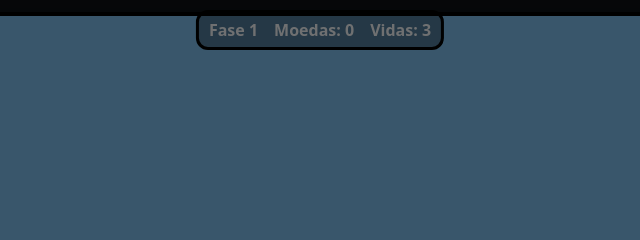
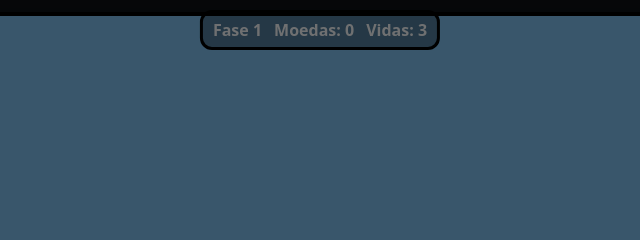
Before and after one commit to thaaismoura/JumpQuest, a plain HTML site: page index.html in a window 1280 px wide. Shown: the top 240 px of the page, 320-960 px from the left. Drawn offline with Linux system fonts and the light colour scheme.

Commit message:
Update style.css

```diff
--- a/style.css
+++ b/style.css
@@ -1,45 +1,31 @@
-:root {
-  --bg: #0e1116;
-  --ui: #10151b;
-  --fg: #f8fafc;
-  --accent: #22c55e;
-  --panel: #1f2937;
+:root{
+  --bg:#0e1116; --ui:#10151b; --fg:#f8fafc; --accent:#22c55e;
+}
+*{box-sizing:border-box}
+html,body{height:100%;margin:0;background:var(--bg);color:var(--fg);font-family:system-ui,Segoe UI,Roboto,Arial,sans-serif}
+#game-root{position:relative;min-height:100vh;display:grid;place-items:center;padding:12px}
+canvas{width:100%;max-width:980px;border:4px solid #000;border-radius:16px;background:#7ec0ee;image-rendering:pixelated;box-shadow:0 10px 30px rgba(0,0,0,.45)}
+
+#hud{
+  position:absolute;top:10px;left:50%;transform:translateX(-50%);
+  display:flex;gap:12px;background:rgba(0,0,0,.35);
+  border:3px solid #000;border-radius:12px;padding:6px 10px;font-weight:800
 }
 
-* { box-sizing: border-box; }
-html, body { height: 100%; margin: 0; background: var(--bg); color: var(--fg); font-family: system-ui, -apple-system, Segoe UI, Roboto, Arial, sans-serif; }
+.overlay{position:absolute;inset:0;display:none;align-items:center;justify-content:center;background:rgba(0,0,0,.55)}
+.overlay.show{display:flex}
+.card{background:var(--ui);border:3px solid #000;border-radius:16px;padding:22px;min-width:260px;text-align:center}
+.card h1{margin:0 0 8px}
+.card button{background:var(--accent);color:#000;border:3px solid #000;border-radius:10px;padding:8px 16px;font-weight:800;cursor:pointer}
+.card .row{display:inline-flex;gap:8px;align-items:center;margin-top:10px;color:#cbd5e1}
 
-#game-root { position: relative; min-height: 100vh; display: grid; place-items: center; padding: 12px; }
-canvas { width: 100%; max-width: 980px; border: 4px solid #000; border-radius: 16px; background: #7ec0ee; image-rendering: pixelated; box-shadow: 0 10px 30px rgba(0,0,0,.45); }
-
-/* HUD */
-#hud {
-  position: absolute; top: 10px; left: 50%; transform: translateX(-50%);
-  display: flex; gap: 16px; background: rgba(0,0,0,.35);
-  border: 3px solid #000; border-radius: 12px; padding: 6px 10px; font-weight: 700;
+#touch{
+  position:fixed;inset:auto 0 16px 0;display:grid;grid-template-columns:1fr 1fr;gap:14px;
+  max-width:980px;width:100%;margin:0 auto;padding:0 12px;pointer-events:none
 }
-
-/* Overlay início / vitória / game over */
-.overlay {
-  position: absolute; inset: 0; display: none; align-items: center; justify-content: center;
-  background: rgba(0,0,0,.55);
+#touch button{
+  pointer-events:auto;user-select:none;background:rgba(0,0,0,.35);color:#fff;border:3px solid #000;
+  border-radius:14px;padding:14px;font-size:22px;font-weight:900
 }
-.overlay.show { display: flex; }
-.card {
-  background: var(--ui); border: 3px solid #000; border-radius: 16px; padding: 22px; min-width: 260px; text-align: center;
-}
-.card h1 { margin: 0 0 8px; }
-.card button { background: var(--accent); color:#000; border: 3px solid #000; border-radius: 10px; padding: 8px 16px; font-weight: 800; cursor: pointer; }
-.card .row { display: inline-flex; gap: 8px; align-items: center; margin-top: 10px; color: #cbd5e1; }
-
-/* Controles touch */
-#touch {
-  position: fixed; inset: auto 0 16px 0; display: grid; grid-template-columns: 1fr 1fr; gap: 14px;
-  max-width: 980px; width: 100%; margin: 0 auto; padding: 0 12px; pointer-events: none;
-}
-#touch button {
-  pointer-events: auto; user-select: none; background: rgba(0,0,0,.35); color:#fff; border: 3px solid #000;
-  border-radius: 14px; padding: 14px; font-size: 22px; font-weight: 900;
-}
-#touch .jump { grid-column: span 2; }
-@media (min-width: 980px) { #touch { display:none; } }
+#touch .jump{grid-column:span 2}
+@media (min-width:980px){#touch{display:none}}
```
